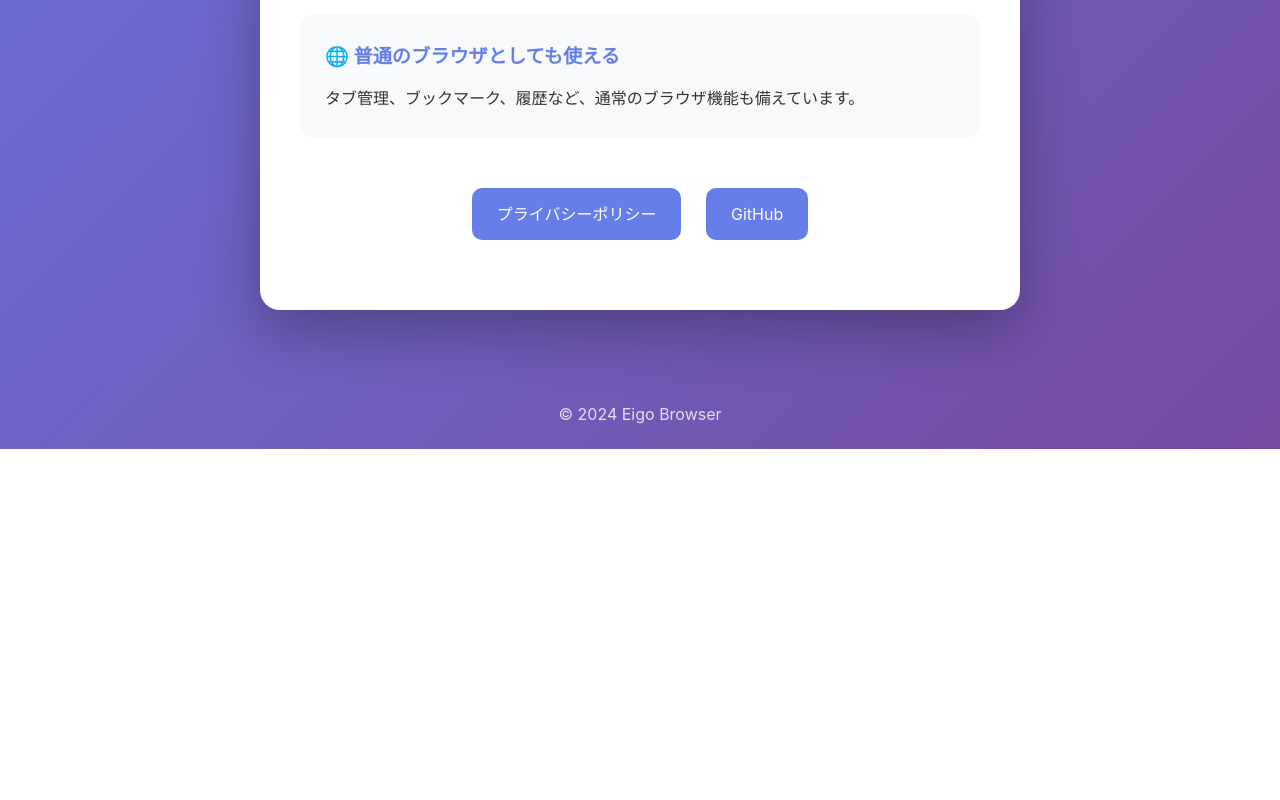
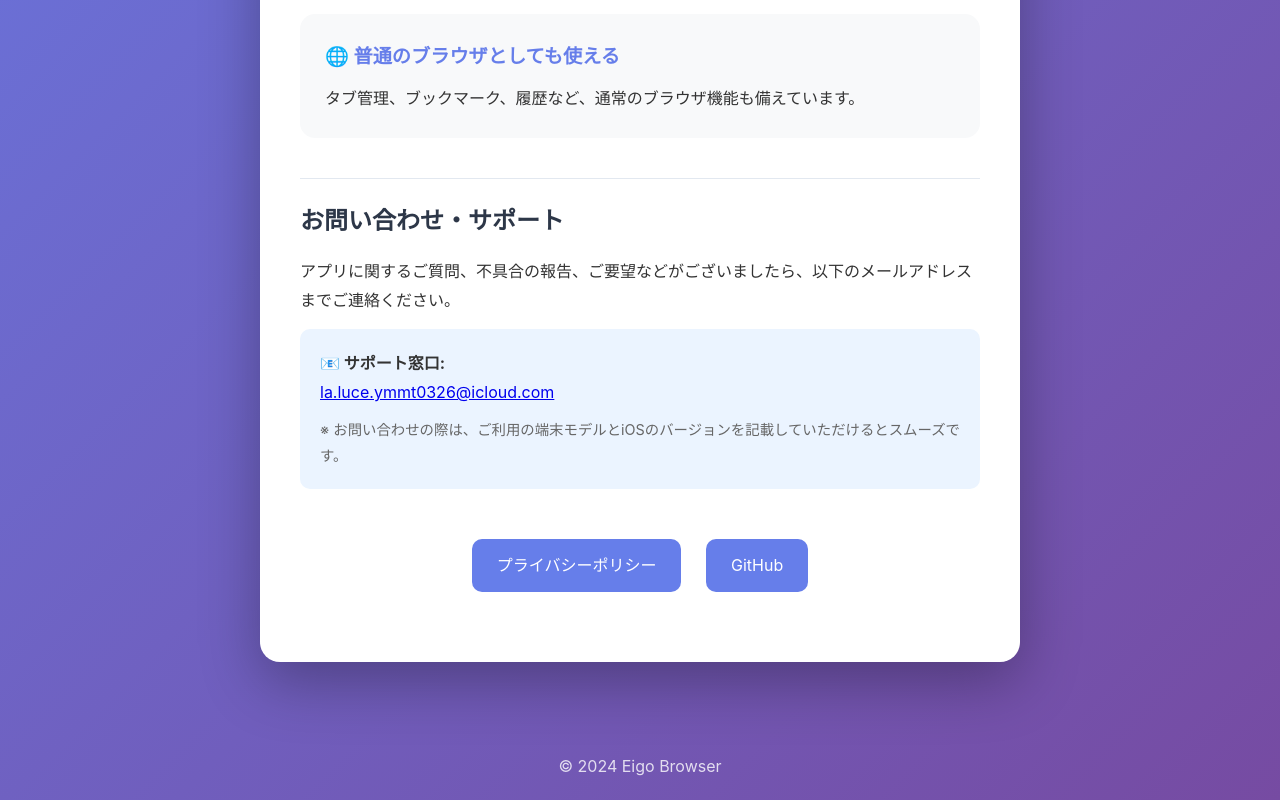
Before and after one commit to yamatohagi/eigo-mababeru-burauza, a plain HTML site: page docs/index.html in a window 1280 px wide. Shown: the part 880-1680 px from the top of the page. Before the commit the page ends 1329 px from the top, so only its background shows below. Drawn offline with Linux system fonts and the light colour scheme.

Commit message:
問い合わせ

```diff
--- a/docs/index.html
+++ b/docs/index.html
@@ -85,6 +85,23 @@
       padding: 20px;
       opacity: 0.8;
     }
+    .support-section {
+      margin-top: 40px;
+      padding-top: 20px;
+      border-top: 1px solid #e2e8f0;
+      text-align: left;
+    }
+    .support-section h2 {
+      color: #2d3748;
+      font-size: 1.5em;
+      margin-bottom: 15px;
+    }
+    .contact-info {
+      background: #ebf4ff;
+      padding: 20px;
+      border-radius: 10px;
+      margin-top: 15px;
+    }
   </style>
 </head>
 <body>
@@ -113,6 +130,19 @@
         </div>
       </div>
 
+      <div class="support-section">
+        <h2>お問い合わせ・サポート</h2>
+        <p>アプリに関するご質問、不具合の報告、ご要望などがございましたら、以下のメールアドレスまでご連絡ください。</p>
+
+        <div class="contact-info">
+          <strong>📧 サポート窓口:</strong><br>
+          <a href="mailto:la.luce.ymmt0326@icloud.com">la.luce.ymmt0326@icloud.com</a>
+          <p style="font-size: 0.9em; color: #666; margin-top: 10px;">
+            ※ お問い合わせの際は、ご利用の端末モデルとiOSのバージョンを記載していただけるとスムーズです。
+          </p>
+        </div>
+      </div>
+
       <div class="links">
         <a href="privacy.html">プライバシーポリシー</a>
         <a href="https://github.com/yamatohagi/eigo-mababeru-burauza">GitHub</a>
```
